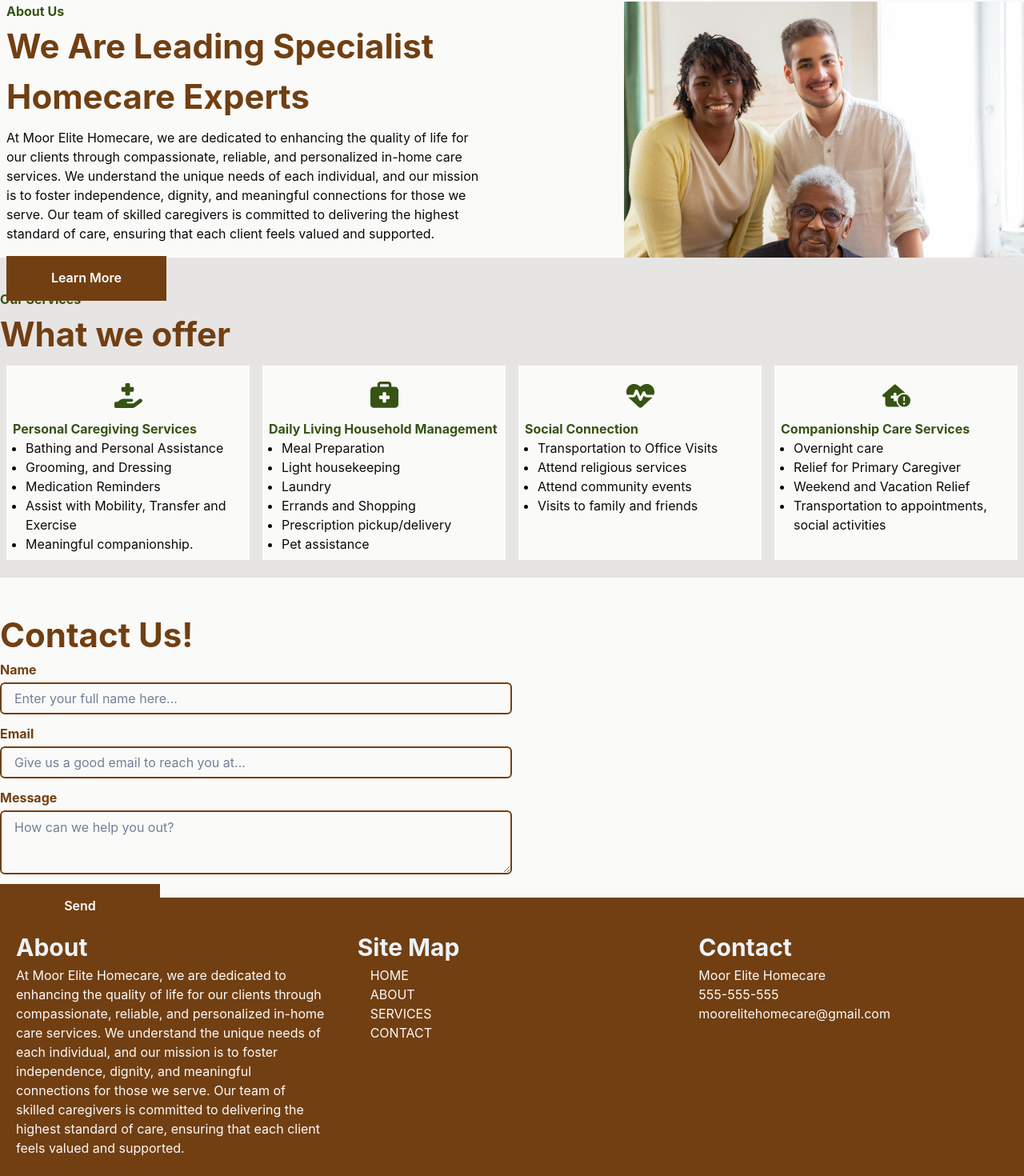
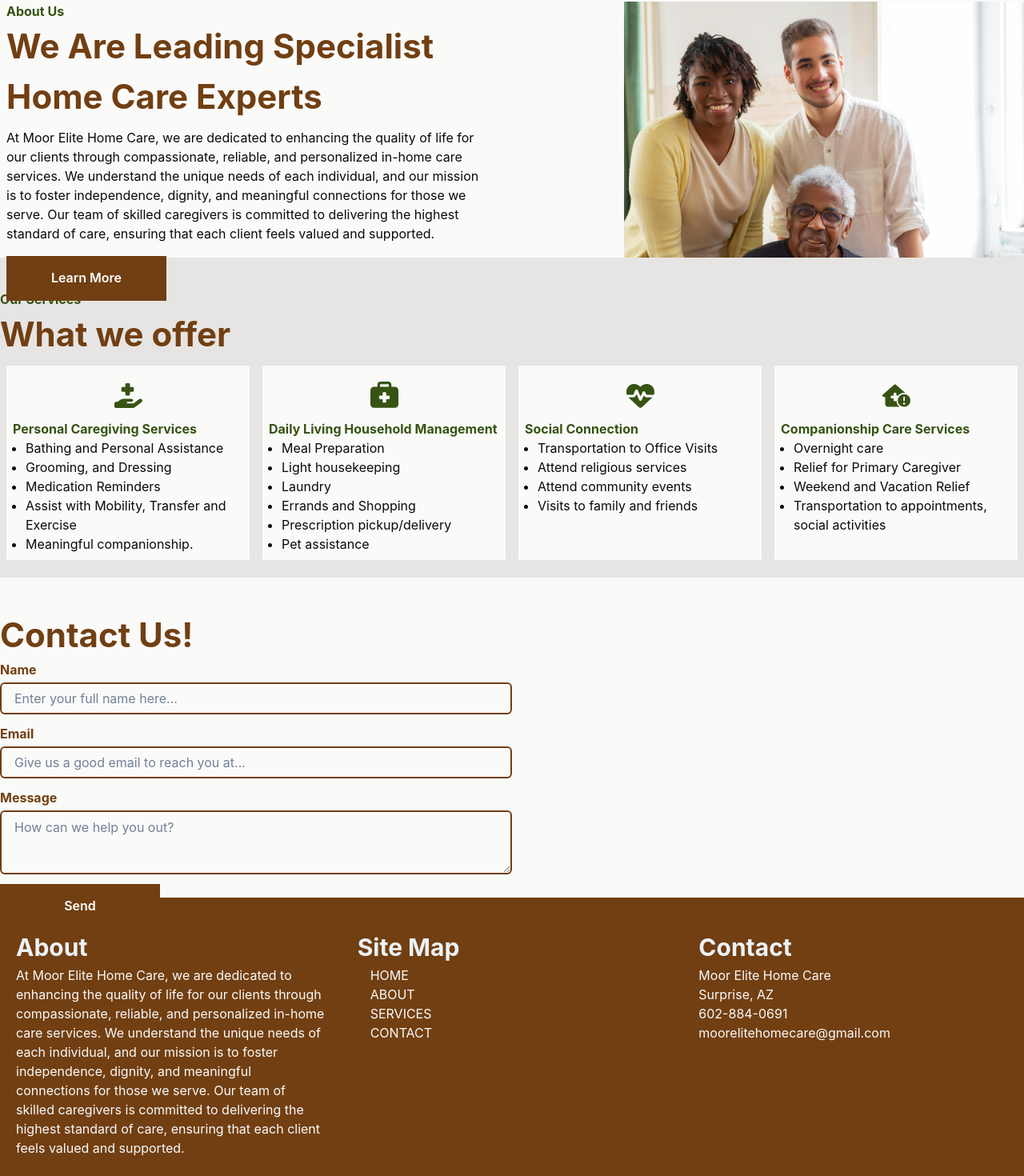
Before and after one commit to BlackDives/healthcare-site, a Next.js app: page / in a window 1280 px wide. Shown: the part 818-2288 px from the top of the page at 80% size. Built offline with nearby package versions, Linux system fonts and the light colour scheme.

Commit message:
text changes

```diff
--- a/src/app/page.tsx
+++ b/src/app/page.tsx
@@ -152,7 +152,7 @@
 						height='100%'
 					>
 						<Text marginLeft={10} fontSize='25px' fontWeight={700}>
-							Moor <span style={{ color: "#713f12" }}>Elite</span> Homecare
+							Moor <span style={{ color: "#713f12" }}>Elite</span> Home Care
 						</Text>
 					</Flex>
 				</GridItem>
@@ -196,7 +196,7 @@
 			>
 				<Flex>
 					<Text marginLeft={10} fontSize='25px' fontWeight={700}>
-						Moor <span style={{ color: "#713f12" }}>Elite</span> Homecare
+						Moor <span style={{ color: "#713f12" }}>Elite</span> Home Care
 					</Text>
 				</Flex>
 				<Button
@@ -331,13 +331,13 @@
 							color='primary.900'
 							textAlign={["center", "center", "center", "initial"]}
 						>
-							We Are Leading Specialist Homecare Experts
+							We Are Leading Specialist Home Care Experts
 						</Text>
 						<Text
 							textAlign={["center", "center", "center", "initial"]}
 							marginTop={2}
 						>
-							At Moor Elite Homecare, we are dedicated to enhancing the quality
+							At Moor Elite Home Care, we are dedicated to enhancing the quality
 							of life for our clients through compassionate, reliable, and
 							personalized in-home care services. We understand the unique needs
 							of each individual, and our mission is to foster independence,
@@ -556,7 +556,7 @@
 							About
 						</Text>
 						<Text>
-							At Moor Elite Homecare, we are dedicated to enhancing the quality
+							At Moor Elite Home Care, we are dedicated to enhancing the quality
 							of life for our clients through compassionate, reliable, and
 							personalized in-home care services. We understand the unique needs
 							of each individual, and our mission is to foster independence,
@@ -594,8 +594,9 @@
 						<Text fontSize='30px' fontWeight={700} color='gray.100'>
 							Contact
 						</Text>
-						<Text>Moor Elite Homecare</Text>
-						<Text>555-555-555</Text>
+						<Text>Moor Elite Home Care</Text>
+						<Text>Surprise, AZ</Text>
+						<Text>602-884-0691</Text>
 						<Text>moorelitehomecare@gmail.com</Text>
 					</Flex>
 				</Flex>
```
